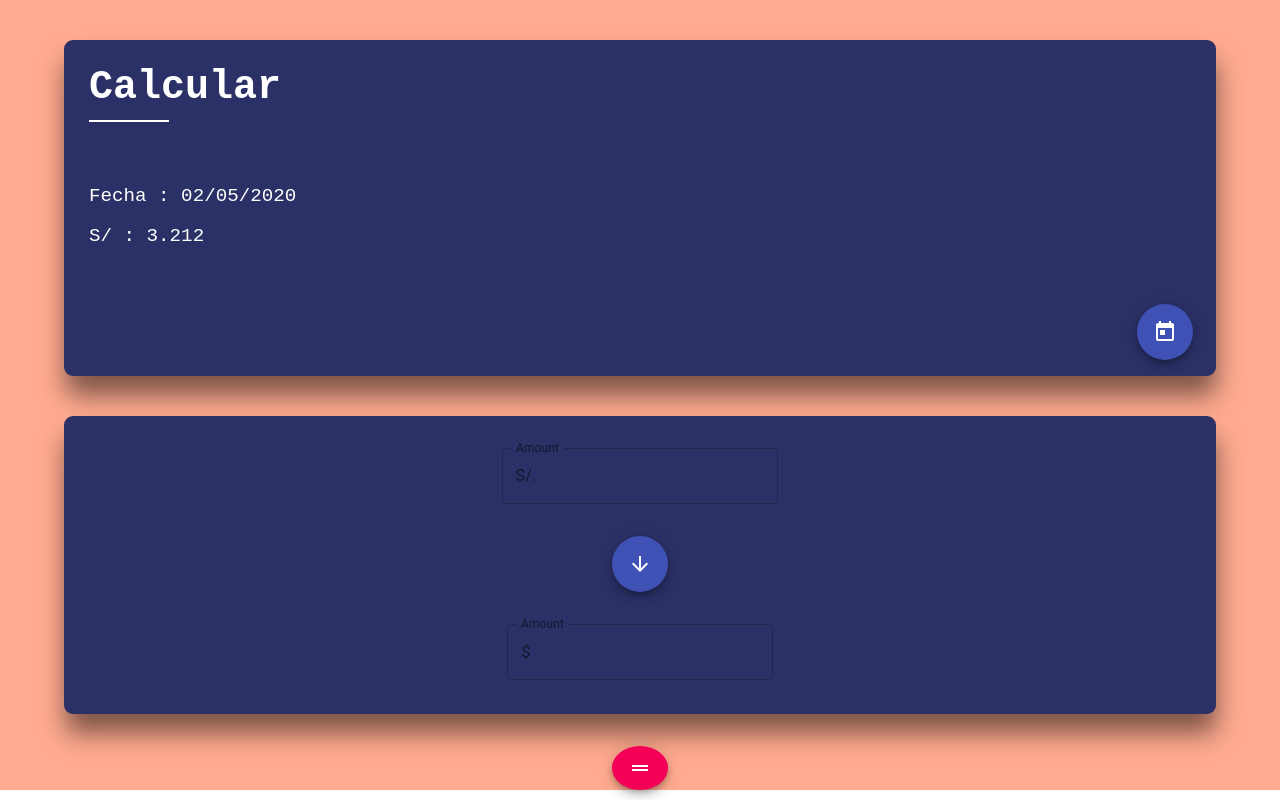
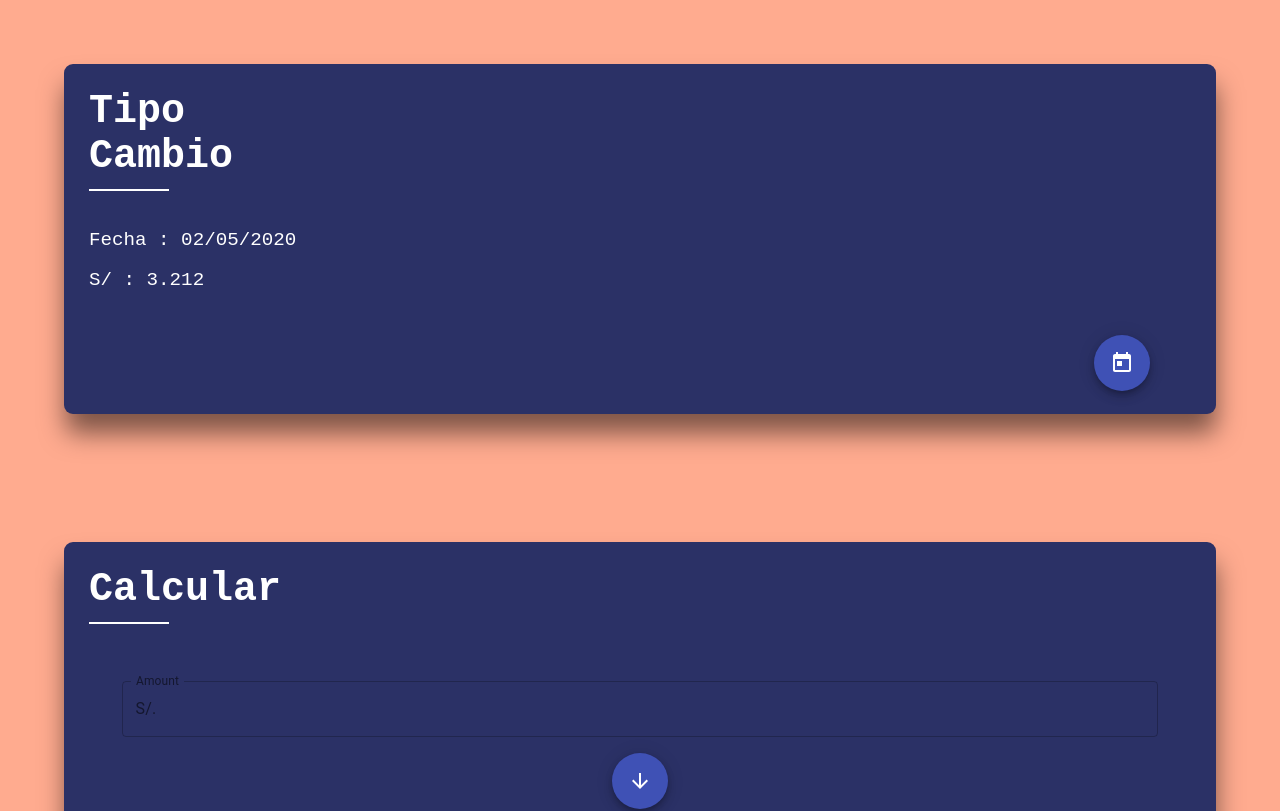
Before and after one commit to josedevelopr/tipo-cambio-sunat-app-react, a React (Create React App) app: page /calculo-tipo-cambio in a window 1280 px wide. Shown: the top 811 px of the page. Built offline with nearby package versions, Linux system fonts and the light colour scheme.

Commit message:
CalculadoraTipoCambio height divs updated, in order to use % and not vh or wh

```diff
--- a/src/components/CalculadoraTipoCambio/CalculadoraTipoCambio.js
+++ b/src/components/CalculadoraTipoCambio/CalculadoraTipoCambio.js
@@ -18,7 +18,7 @@ class CalculadoraTipoCambio extends Component {
             <CalculadoraTipoCambioContainer>
                 <div className="currency">
                     <div className="title">
-                        <h1><strong>Calcular</strong></h1>
+                        <h1><strong>Tipo Cambio</strong></h1>
                     </div>
                     <div className="currency-exchange">
                         <p>Fecha : 02/05/2020</p>
@@ -30,7 +30,10 @@ class CalculadoraTipoCambio extends Component {
                     </div>
                 </div>
                 <div className="calculate-section">
-                    <FormControl variant="outlined" className="item-calc">
+                    <div className="title">
+                        <h1><strong>Calcular</strong></h1>
+                    </div>
+                    <FormControl fullWidth variant="outlined" className="item-calc">
                         <InputLabel htmlFor="outlined-adornment-amount">Amount</InputLabel>
                         <OutlinedInput
                             id="outlined-adornment-amount"
@@ -40,11 +43,11 @@ class CalculadoraTipoCambio extends Component {
                         />
                     </FormControl>
 
-                    <Fab color="primary" className="item-calc">
+                    <Fab color="primary" className="btnCenter">
                         <ArrowDownwardIcon />
                     </Fab>
 
-                    <FormControl variant="outlined" className="item-calc">
+                    <FormControl fullWidth variant="outlined" className="item-calc">
                         <InputLabel htmlFor="outlined-adornment-amount">Amount</InputLabel>
                         <OutlinedInput
                             id="outlined-adornment-amount"
@@ -54,7 +57,7 @@ class CalculadoraTipoCambio extends Component {
                         />
                     </FormControl>
                 </div>
-                <Fab color="secondary" className="item-calc">
+                <Fab color="secondary" className="btnCenter">
                     <DragHandleIcon />
                 </Fab>
             </CalculadoraTipoCambioContainer>
@@ -65,16 +68,17 @@ class CalculadoraTipoCambio extends Component {
 export default CalculadoraTipoCambio;
 
 const CalculadoraTipoCambioContainer = styled.div`
-    width : 100vw;
-    height : 750px;
+    width : 100%;
+    height : 100%;
     background-color : var(--main-background);
-    padding-top: 5vh;
+    padding-top: 5%;
     display: flex;
     flex-direction: column;
+    padding-bottom: 10%;
     .currency{
         box-sizing: border-box;
-        width : 90vw;
-        height : 44vh;
+        width : 90%;
+        height : 350px;
         border-radius: 9px;
         background-color : var(--secondary-background);
         -webkit-box-shadow: 1px 20px 26px -1px rgba(0,0,0,0.51);
@@ -84,9 +88,9 @@ const CalculadoraTipoCambioContainer = styled.div`
     }
 
     .title{
-        width : 90vw;
-        height : 15vh;
-        //background-color : red;
+        width : 100%;
+        height : 40%;
+        //background-color : pink;
         padding: 25px;
         box-sizing: border-box;
     }
@@ -99,8 +103,8 @@ const CalculadoraTipoCambioContainer = styled.div`
     }
 
     .currency-exchange{
-        width: 90vw;
-        height: 17vh;
+        width: 100%;
+        height: 35%;
         padding: 25px;
         box-sizing: border-box;
         //background-color : red;
@@ -112,32 +116,38 @@ const CalculadoraTipoCambioContainer = styled.div`
 
     .button-section{
         box-sizing: border-box;
-        width: 90vw;
-        height: 10vh;
+        width: 100%;
+        height: 20%;
         //background-color : green;
         display: flex;
         justify-content: flex-end;
-        padding-right: 15px;
+        padding-right: 5%;
     }
 
     .calculate-section{
         box-sizing: border-box;
-        width : 90vw;
-        height : 47vh;
+        width : 90%;
+        height : auto;
         border-radius: 9px;
         background-color : var(--secondary-background);
         -webkit-box-shadow: 1px 20px 26px -1px rgba(0,0,0,0.51);
         -moz-box-shadow: 1px 20px 26px -1px rgba(0,0,0,0.51);
         box-shadow: 1px 20px 26px -1px rgba(0,0,0,0.51);
         margin: 0 auto;
-        margin-top: 40px;
-        //padding:8%;
+        margin-top: 10%;
         display: flex;
         flex-direction: column;
+        padding-bottom: 15%;
     }
 
     .item-calc{
         align-self: center;
         margin-top: 2rem;
+        width: 90%;
+    }
+
+    .btnCenter{
+        margin-top: 1rem;
+        align-self: center;
     }
 `;
```
